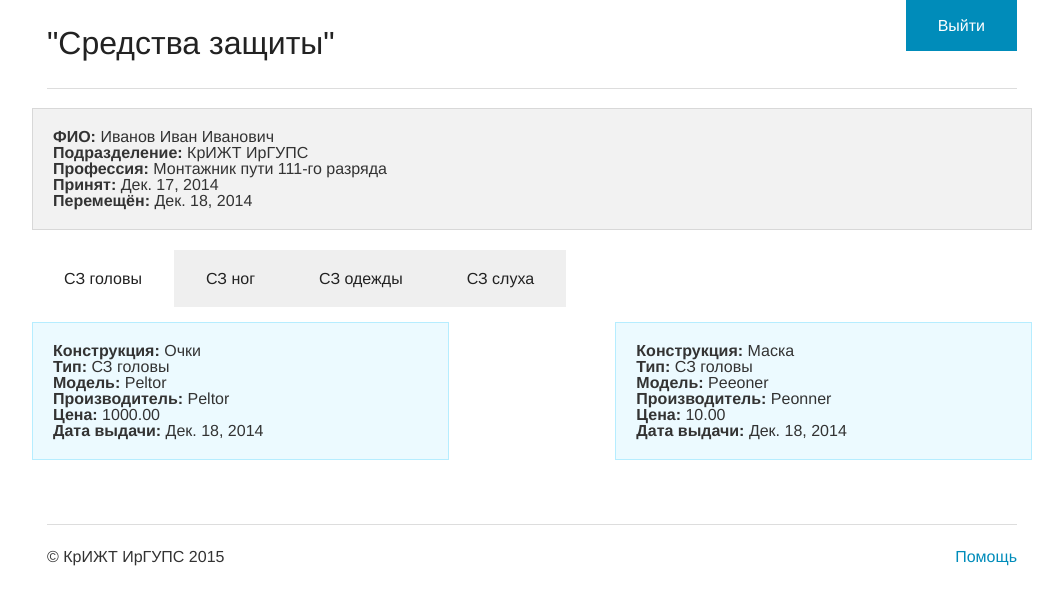
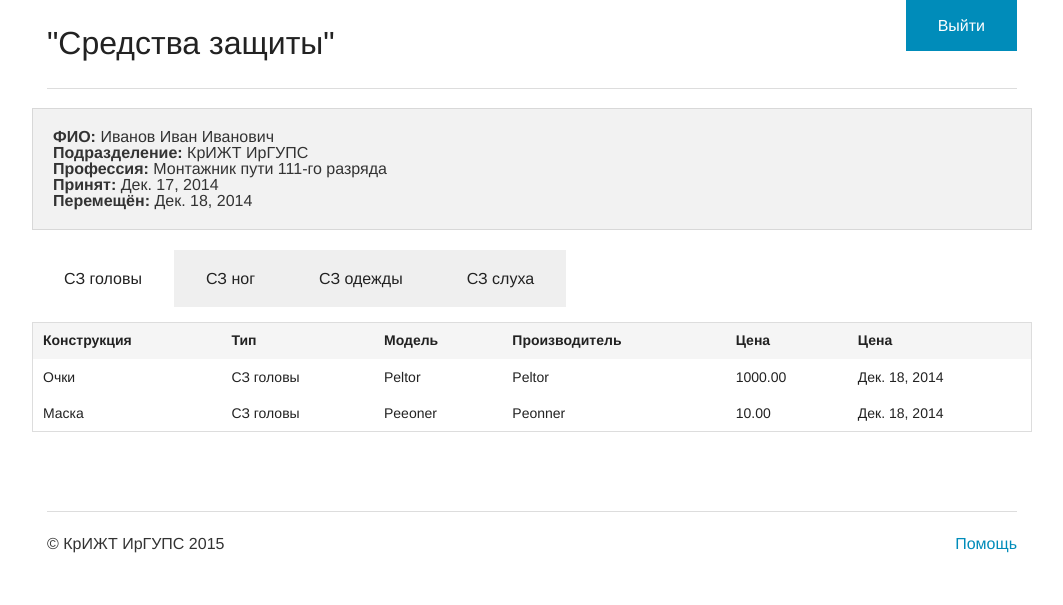
Before and after one commit to cImentik/equipment, a Django app: page /cart/1/ in a window 1280 px wide. Shown: the top 605 px of the page, without its empty margins (108-1171 px from the left). Run offline with Django 3.2, Linux system fonts and the light colour scheme; data comes from the database, SQL or seed files in the repository; parts of the project's set-up code (start-up, migrations or seed data) failed here and were passed over.

Commit message:
last fix

```diff
--- a/eq/templates/eq/cart.html
+++ b/eq/templates/eq/cart.html
@@ -32,50 +32,72 @@
 {% for type_equipment in type_equipments %}
     {% if forloop.first %}
         <div class="content active" id="panel{{ type_equipment.id }}">
+            <table class="responsive large-12  medium-12  small-12 ">
+            <thead>
+                <tr>
+                <th>Конструкция</th>
+                <th>Тип</th>
+                <th>Модель</th>
+                <th>Производитель</th>
+                <th>Цена</th>
+                <th>Цена</th>
+                </tr>
+            </thead>
             {% for ownership in ownerships %}
                 {% if ownership.equipment.type_eq.id == type_equipment.id %}
-                    <div class="panel callout medium-5 columns">
-                        <b>Конструкция:</b> {{ ownership.equipment.construction }} <br/>
-                        <b>Тип:</b> {{ ownership.equipment.type_eq.group_name }}<br/>
-                        <b>Модель:</b> {{ ownership.equipment.model_name }}<br/>
-                        <b>Производитель:</b> {{ ownership.equipment.manufacturer }}<br/>
-                        <b>Цена:</b> {{ ownership.equipment.price }}<br/>
-                        <b>Дата выдачи:</b> {{ ownership.delivery }}<br/>
-                    </div>
+                <tbody>
+                    <tr>
+                        <td>{{ ownership.equipment.construction }}</td>
+                        <td>{{ ownership.equipment.type_eq.group_name }}</td>
+                        <td>{{ ownership.equipment.model_name }}</td>
+                        <td>{{ ownership.equipment.manufacturer }}</td>
+                        <td>{{ ownership.equipment.price }}</td>
+                        <td>{{ ownership.delivery }}</td>
+                    </tr>
+                </tbody>
+
                 {% endif %}
             {% endfor %}
+            </table>
         </div>
     {% else %}
         <div class="content" id="panel{{ type_equipment.id }}">
+            <table class="responsive large-12  medium-12  small-12 ">
+            <thead>
+                <tr>
+                <th>Конструкция</th>
+                <th>Тип</th>
+                <th>Модель</th>
+                <th>Производитель</th>
+                <th>Цена</th>
+                <th>Цена</th>
+                </tr>
+            </thead>
             {% for ownership in ownerships %}
                 {% if ownership.equipment.type_eq.id == type_equipment.id %}
-                    <div class="panel callout medium-5 columns">
-                        <b>Конструкция:</b>  {{ ownership.equipment.construction }}<br/>
-                        <b>Тип:</b>  {{ ownership.equipment.type_eq.group_name }}<br/>
-                        <b>Модель:</b>  {{ ownership.equipment.model_name }}<br/>
-                        <b>Производитель:</b>  {{ ownership.equipment.manufacturer }}<br/>
-                        <b>Цена:</b>  {{ ownership.equipment.price }}<br/>
-                        <b>Дата выдачи:</b>  {{ ownership.delivery }}<br/>
-                    </div>
+{#                    <div class="panel callout medium-5 columns">#}
+{#                        <b>Конструкция:</b>  {{ ownership.equipment.construction }}<br/>#}
+{#                        <b>Тип:</b>  {{ ownership.equipment.type_eq.group_name }}<br/>#}
+{#                        <b>Модель:</b>  {{ ownership.equipment.model_name }}<br/>#}
+{#                        <b>Производитель:</b>  {{ ownership.equipment.manufacturer }}<br/>#}
+{#                        <b>Цена:</b>  {{ ownership.equipment.price }}<br/>#}
+{#                        <b>Дата выдачи:</b>  {{ ownership.delivery }}<br/>#}
+{#                    </div>#}
+                    <tbody>
+                    <tr>
+                        <td>{{ ownership.equipment.construction }}</td>
+                        <td>{{ ownership.equipment.type_eq.group_name }}</td>
+                        <td>{{ ownership.equipment.model_name }}</td>
+                        <td>{{ ownership.equipment.manufacturer }}</td>
+                        <td>{{ ownership.equipment.price }}</td>
+                        <td>{{ ownership.delivery }}</td>
+                    </tr>
+                    </tbody>
                 {% endif %}
             {% endfor %}
+            </table>
         </div>
     {% endif %}
 {% endfor %}
-{% comment %}{#    <div class="content active" id="panel1">#}
-{#        <div class="callout panel">#}
-{#            <p>This is the first panel of the basic tab example. This is the first panel of the basic tab example.</p>#}
-{#        </div>#}
-{#    </div>#}
-{#    <div class="content" id="panel2">#}
-{#        <p>This is the second panel of the basic tab example. This is the second panel of the basic tab example.</p>#}
-{#    </div>#}
-{#    <div class="content" id="panel3">#}
-{#        <p>This is the third panel of the basic tab example. This is the third panel of the basic tab example.</p>#}
-{#    </div>#}
-{#    <div class="content" id="panel4">#}
-{#        <p>This is the fourth panel of the basic tab example. This is the fourth panel of the basic tab example.</p>#}
-{#    </div>#}{% endcomment %}
 </div>
-{#    {{ ownerships }}#}
 {% endblock %}
--- a/eq/templates/eq/s_list.html
+++ b/eq/templates/eq/s_list.html
@@ -29,7 +29,7 @@
                 <br/>
                 <a href="{% url 'expend_list' %}" class="button expand">Список СЗ на списание</a>
                 <a href="{% url 'instock_list' %}" class="button expand">Список СЗ на руках</a>
-                <a href="{% url 'balance' %}" class="button expand">Остаток на складе</a>
+                <a href="#" class="button expand">Остаток на складе</a>
             </div>
         </div>
     </div>
--- a/eq/urls.py
+++ b/eq/urls.py
@@ -12,5 +12,5 @@ urlpatterns = patterns('',
     url(r'^logout/', views.login, name='logout'),
     #url(r'^main/', views.main, name='main'),
     url(r'^safetyeng/', views.safetyeng, name='safetyeng'),
-    url(r'^stock/', views.safetyeng, name='stock'),
+    url(r'^stock/', views.stock, name='stock'),
 )
```
